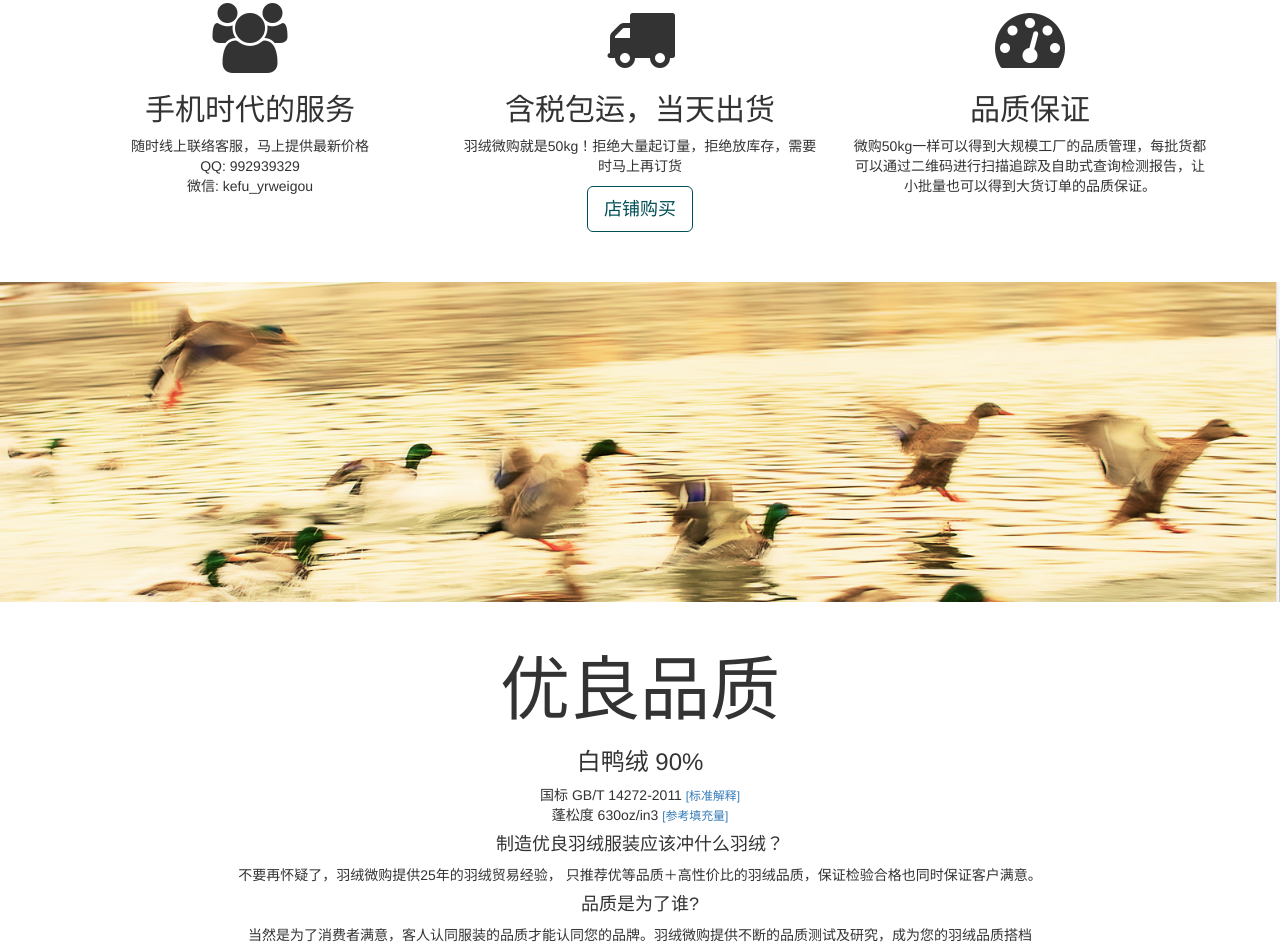
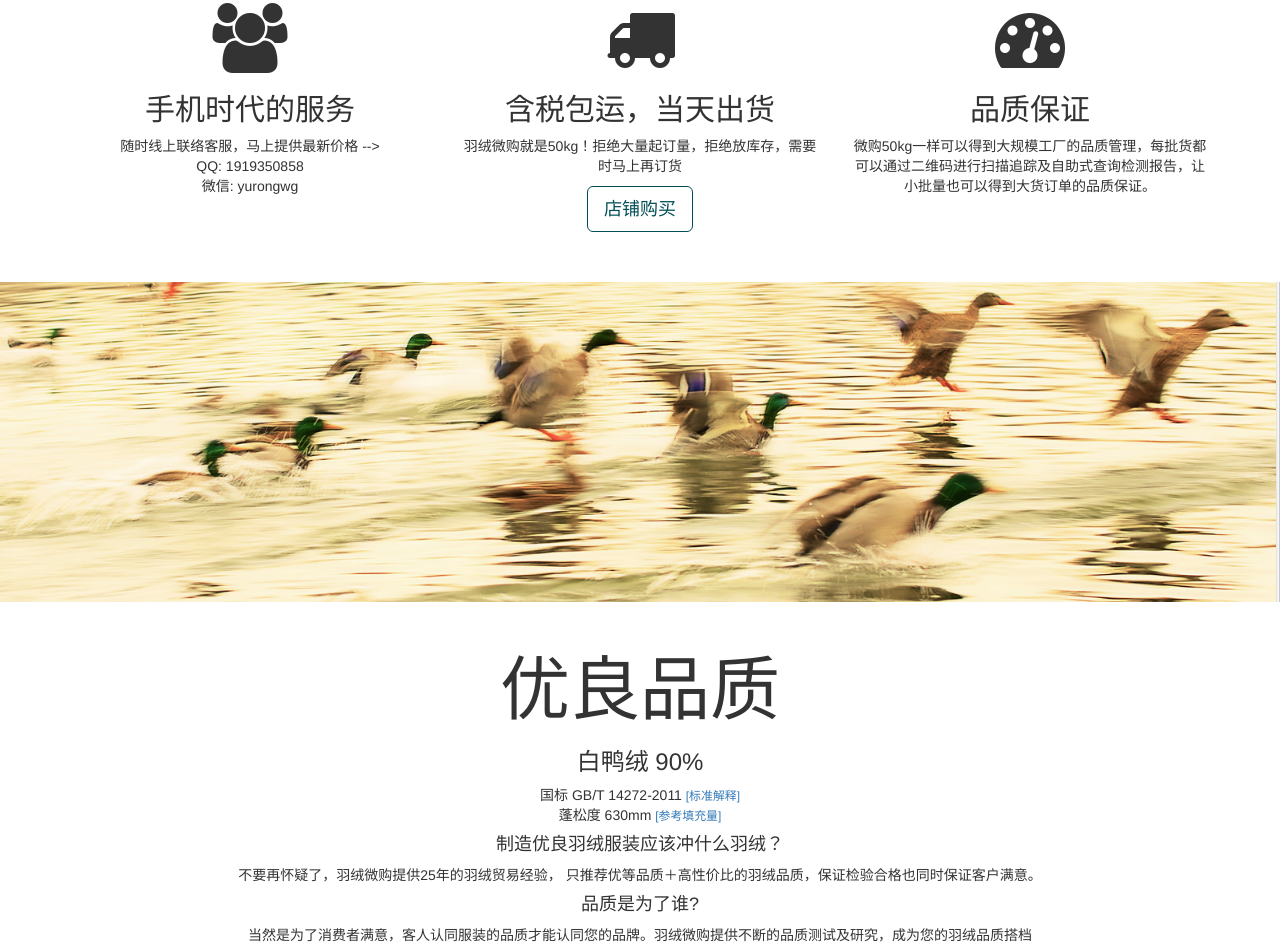
Before and after one commit to twairball/yrwg-static, a plain HTML site: page index.html in a window 1280 px wide. Shown: the part 825-1773 px from the top of the page. Drawn offline with nearby package versions, Linux system fonts and the light colour scheme.

Commit message:
bg positioning for mobile

```diff
--- a/index.html
+++ b/index.html
@@ -33,7 +33,7 @@ h1.huge{font-size:70px;}
 
 .bg-primary {background-color: #004E57; color: #E3E3E3;}
 .bg-primary-trans{background-color: rgba(0,78,87,0.6); color: #E3E3E3;}
-.bg-fixed {background-attachment: fixed; background-repeat: no-repeat; background-size: cover;}
+.bg-fixed {background-attachment: fixed; background-repeat: no-repeat; background-size: cover; background-position: 50% 50%;}
 
 .btn-outline{color: #004E57; background-color: transparent; border-color: #004E57;}
 .btn-outline:hover,.btn-outline:focus,
@@ -183,20 +183,11 @@ footer{
 				<p><i class="fa fa-group fa-5x"></i></p>
 				<h2>手机时代的服务</h2>
 				随时线上联络客服，马上提供最新价格
-	<!-- 			<ul class="list-inline">
-					<li>QQ: 992939329</li>
-					<li>微信: kefu_yrweigou</li>
 				</ul> -->
 				<ul class="list-unstyled">
-					<li>QQ:  992939329</li>
-					<li>微信: kefu_yrweigou</li>
+					<li>QQ:  1919350858</li>
+					<li>微信: yurongwg</li>
 				</ul>
-<!-- 				<dl class="dl-horizontal">
-				<dt>QQ:</dt>
-				<dd>992939329</dd>
-				<dt>微信:</dt>
-				<dd>kefu_yrweigou</dd>
-				</dl> -->
 			</div>
 			<div class="col-lg-4 text-center">
 				<p><i class="fa fa-truck fa-5x"></i></p>
@@ -231,7 +222,7 @@ footer{
 						<a href="#about-guobiao" class="abbr small about-link">[标准解释]</a>
 					</li>
 					<li>
-						蓬松度 630oz/in3
+						蓬松度 630mm
 						<a href="#about-fill-power" class="abbr small about-link">[参考填充量]</a>
 					</li>
 				</ul>
@@ -282,10 +273,10 @@ footer{
 		<div class="row">
 			<div class="col-lg-4" style="padding-top: 20px; padding-bottom: 20px;">
 			客服服务<br>
-			微信: kefu_yrweigou<br>
+			微信: yurongwg<br>
 			邮箱: hello@yurongweigou.com<br>
 			电话: 021-51103191<br>
-			QQ: 292931849<br>
+			QQ: 1919350858<br>
 			</div>
 
 			<div class="col-lg-4" style="padding-top: 20px; padding-bottom: 20px;">
```
